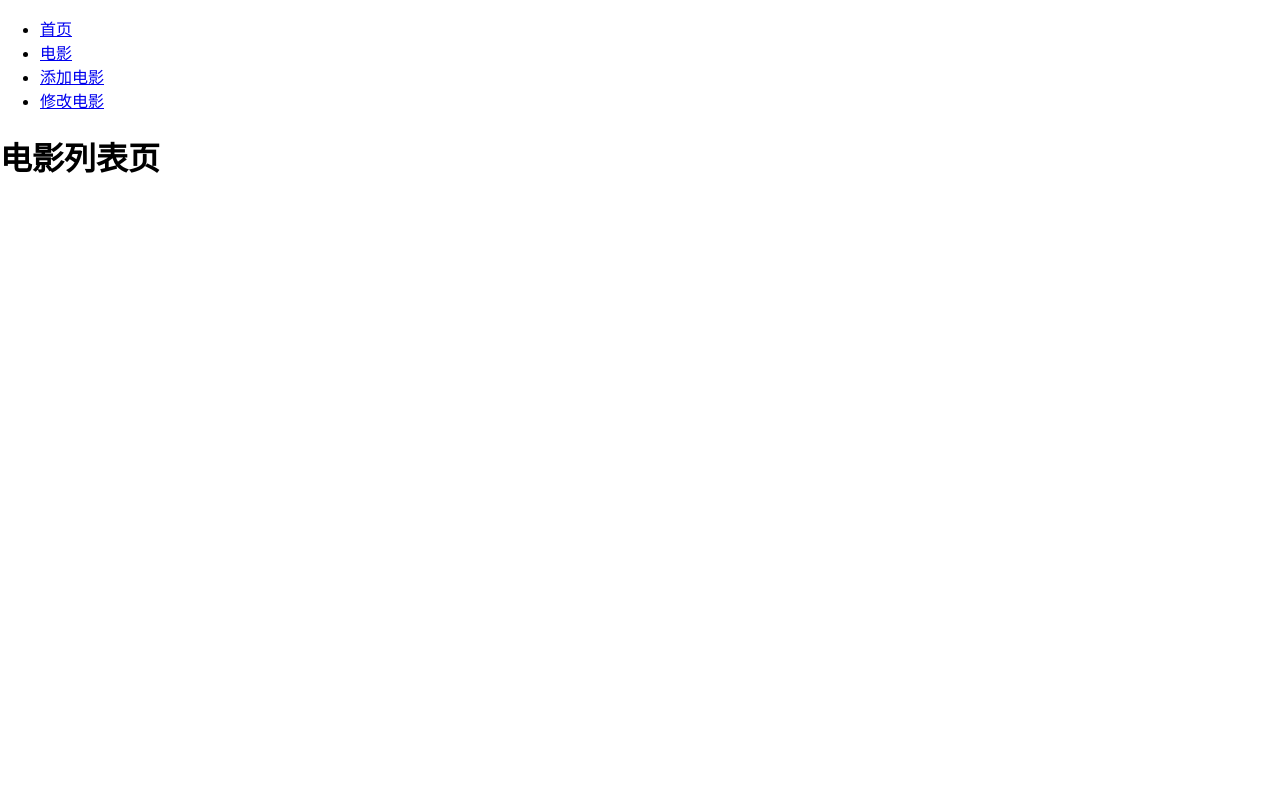
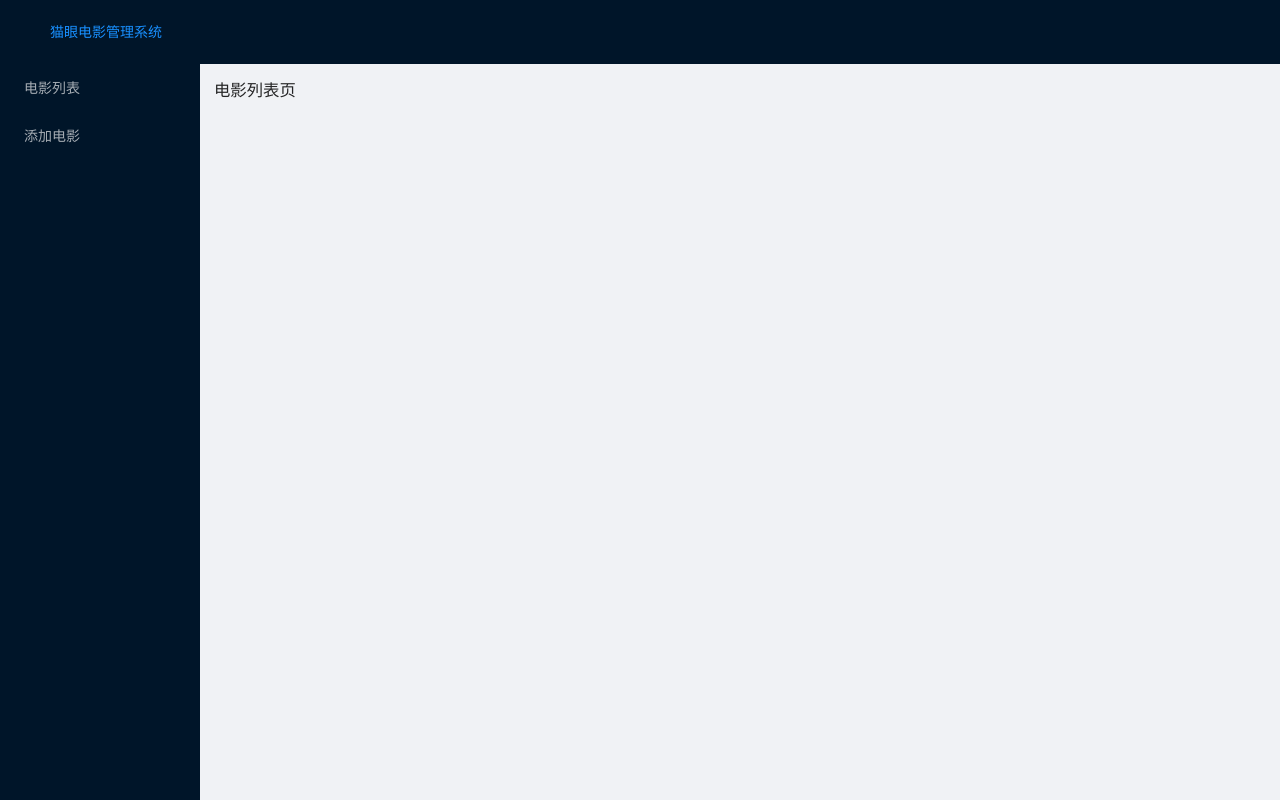
Before and after one commit to wcly/maoyan-manager, a React (Create React App) app in the folder client/: page /movie in a window 1280 px wide. Built offline with nearby package versions, Linux system fonts and the light colour scheme.

Commit message:
feat: 加入layout布局

```diff
--- a/client/package.json
+++ b/client/package.json
@@ -10,6 +10,7 @@
     "@types/node": "^12.0.0",
     "@types/react": "^16.9.0",
     "@types/react-dom": "^16.9.0",
+    "antd": "^4.2.0",
     "axios": "^0.19.2",
     "react": "^16.13.1",
     "react-dom": "^16.13.1",
--- a/client/src/index.css
+++ b/client/src/index.css
@@ -11,3 +11,14 @@ code {
   font-family: source-code-pro, Menlo, Monaco, Consolas, 'Courier New',
     monospace;
 }
+
+.container{
+  position: fixed;
+  width: 100%;
+  height: 100%;
+  display: flex;
+}
+
+.main{
+  padding: 1em;
+}
--- a/client/src/index.tsx
+++ b/client/src/index.tsx
@@ -2,7 +2,7 @@ import React from 'react';
 import ReactDOM from 'react-dom';
 import './index.css';
 import App from './App';
-
+import 'antd/dist/antd.css';
 
 ReactDOM.render(
   <React.StrictMode>
--- a/client/src/pages/Layout.tsx
+++ b/client/src/pages/Layout.tsx
@@ -4,26 +4,41 @@ import Home from './Home'
 import AddMovie from './movie/AddMovie'
 import EditMovie from './movie/EditMovie'
 import MovieList from './movie/MovieList'
+import { Layout, Menu } from 'antd'
 
-const Layout: React.FC = function () {
-    return <div>
-        <header>
-            <ul>
-                <li>
-                    <NavLink to="/">首页</NavLink>
-                </li>
-                <li><NavLink to="/movie">电影</NavLink></li>
-                <li><NavLink to="/movie/add">添加电影</NavLink></li>
-                <li><NavLink to="/movie/edit/235r487">修改电影</NavLink></li>
-            </ul>
-            <div>
-                <Route path="/" component={Home} exact/>
-                <Route path="/movie" component={MovieList} exact/>
-                <Route path="/movie/add" component={AddMovie}/>
-                <Route path="/movie/edit/:id" component={EditMovie}/>
-            </div>
-        </header>
-    </div>
+const { Header, Sider, Content } = Layout
+
+const _Layout: React.FC = function () {
+    return (
+        <div className="container">
+            <Layout>
+                <Header className="header"><NavLink to="/">猫眼电影管理系统</NavLink></Header>
+                <Layout>
+                    <Sider>
+                        <Menu
+                            mode="inline"
+                            theme="dark"
+                        >
+                            <Menu.Item key="1">
+                               <NavLink to="/movie">电影列表</NavLink>
+                            </Menu.Item>
+                            <Menu.Item key="2">
+                                <NavLink to="/movie/add">添加电影</NavLink>
+                            </Menu.Item>
+                        </Menu>
+                    </Sider>
+                    <Content>
+                        <div className="main">
+                            <Route path="/" component={Home} exact />
+                            <Route path="/movie" component={MovieList} exact />
+                            <Route path="/movie/add" component={AddMovie} />
+                            <Route path="/movie/edit/:id" component={EditMovie} />
+                        </div>
+                    </Content>
+                </Layout>
+            </Layout>
+        </div>
+    )
 }
 
-export default Layout
+export default _Layout
```
Also changed, not shown: 1 other file (tests, documents, lock files or other folders).
